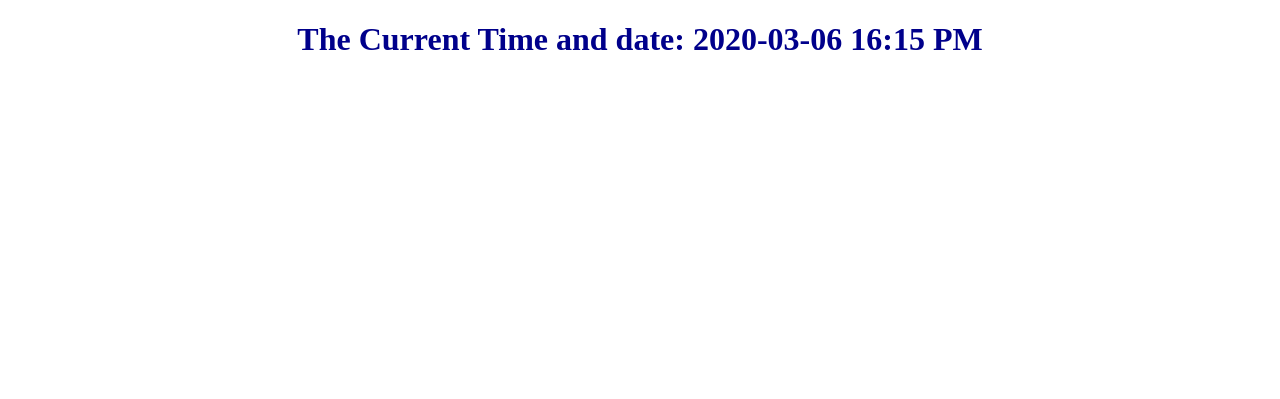
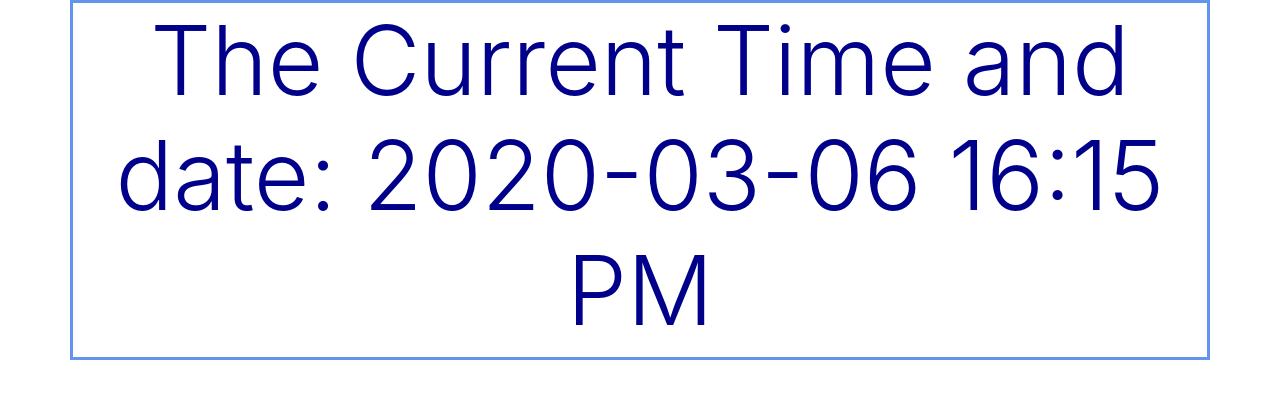
Before and after one commit to VAcodingham/djtimedisplay, a Django app: page / in a window 1280 px wide. Shown: the top 399 px of the page. Run offline with Django 3.2, Linux system fonts and the light colour scheme; some libraries are stand-ins or nearby versions.

Commit message:
initial commit

```diff
--- a/djtimedisplay/settings.py
+++ b/djtimedisplay/settings.py
@@ -106,7 +106,7 @@ AUTH_PASSWORD_VALIDATORS = [
 
 LANGUAGE_CODE = 'en-us'
 
-TIME_ZONE = 'UTC'
+TIME_ZONE = 'America/New_York'
 
 USE_I18N = True
 
--- a/djtimedisplay_app/static/mystyle.css
+++ b/djtimedisplay_app/static/mystyle.css
@@ -1,4 +1,4 @@
-h1{
+.container{
     text-align: center;
-    border: 3px cornflowerblue;
+    border: 3px solid cornflowerblue;
 }
--- a/djtimedisplay_app/templates/index.html
+++ b/djtimedisplay_app/templates/index.html
@@ -1,15 +1,18 @@
 <!DOCTYPE html>
 <html lang="en">
 <head>
+    {%load static%}
     <meta charset="UTF-8">
     <meta name="viewport" content="width=device-width, initial-scale=1.0">
-    <link rel="stylesheet" type="text/css" href="mystyle.css">
+    <link rel="stylesheet" type="text/css" href={% static "mystyle.css" %}>
+    <link href="https://stackpath.bootstrapcdn.com/bootstrap/4.4.1/css/bootstrap.min.css" rel="stylesheet" integrity="sha384-Vkoo8x4CGsO3+Hhxv8T/Q5PaXtkKtu6ug5TOeNV6gBiFeWPGFN9MuhOf23Q9Ifjh" crossorigin="anonymous">
     <title>Time Display</title>
-    {%load static%}
+
 </head>
 <body>
-    <h1 style= color:darkblue>The Current Time and date: {{datetime}}</h1>
-
+    <div class="container">
+    <h1 style= color:darkblue class= "display-1">The Current Time and date: {{datetime}}</h1>
+    </div>
     <p></p>
 
 </body>
--- a/djtimedisplay_app/views.py
+++ b/djtimedisplay_app/views.py
@@ -1,8 +1,10 @@
 from django.shortcuts import render
-from time import gmtime, strftime
+from time import localtime, strftime
+import datetime
+def timedisplay(request):
 
-def timedisplay(request):
     context = {
-        "datetime": strftime("%Y-%m-%d %H:%M %p", gmtime())
+        "datetime": strftime("%Y-%m-%d %H:%M %p", localtime())
+
     }
     return render(request, 'index.html', context)
```
